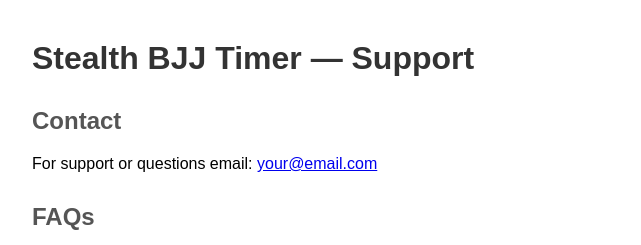
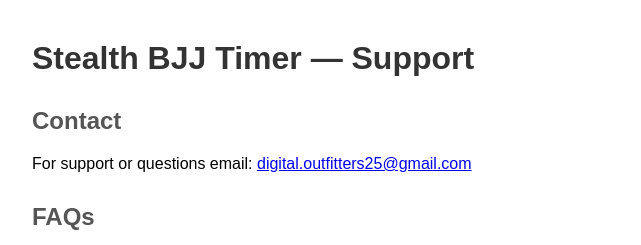
Before and after one commit to DigOut25/Stealth-Timer, a website: page support.html in a window 1280 px wide. Shown: the top 245 px of the page, without its empty margins (308-949 px from the left). Drawn offline with Linux system fonts and the light colour scheme.

Commit message:
Update support.html

```diff
--- a/support.html
+++ b/support.html
@@ -24,7 +24,7 @@
     <h2>Contact</h2>
     <p>
       For support or questions email:
-      <a href="mailto:digital.outfitters25@gmail.com">your@email.com</a>
+      <a href="mailto:digital.outfitters25@gmail.com">digital.outfitters25@gmail.com</a>
     </p>
 
     <h2>FAQs</h2>
```
